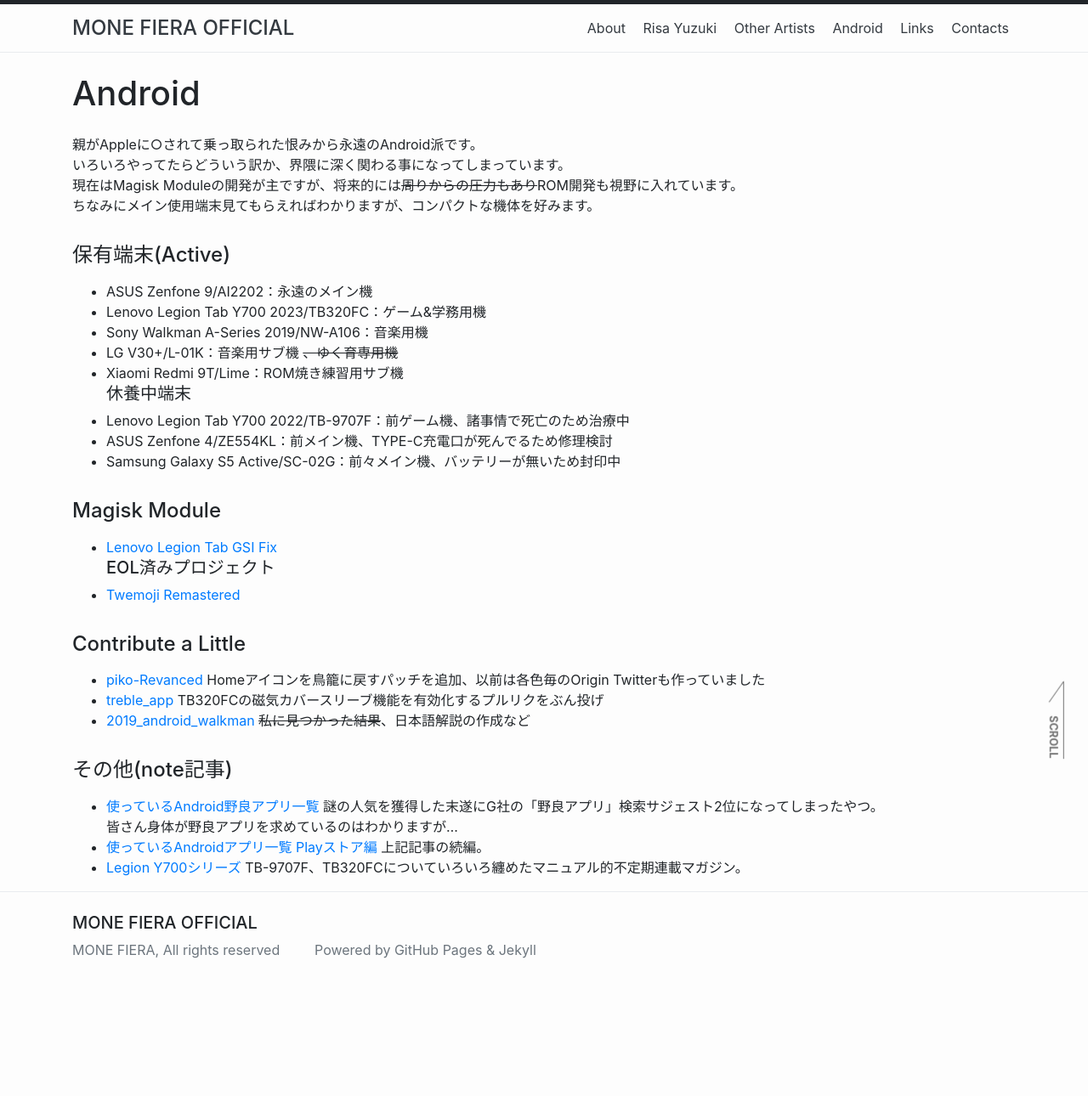
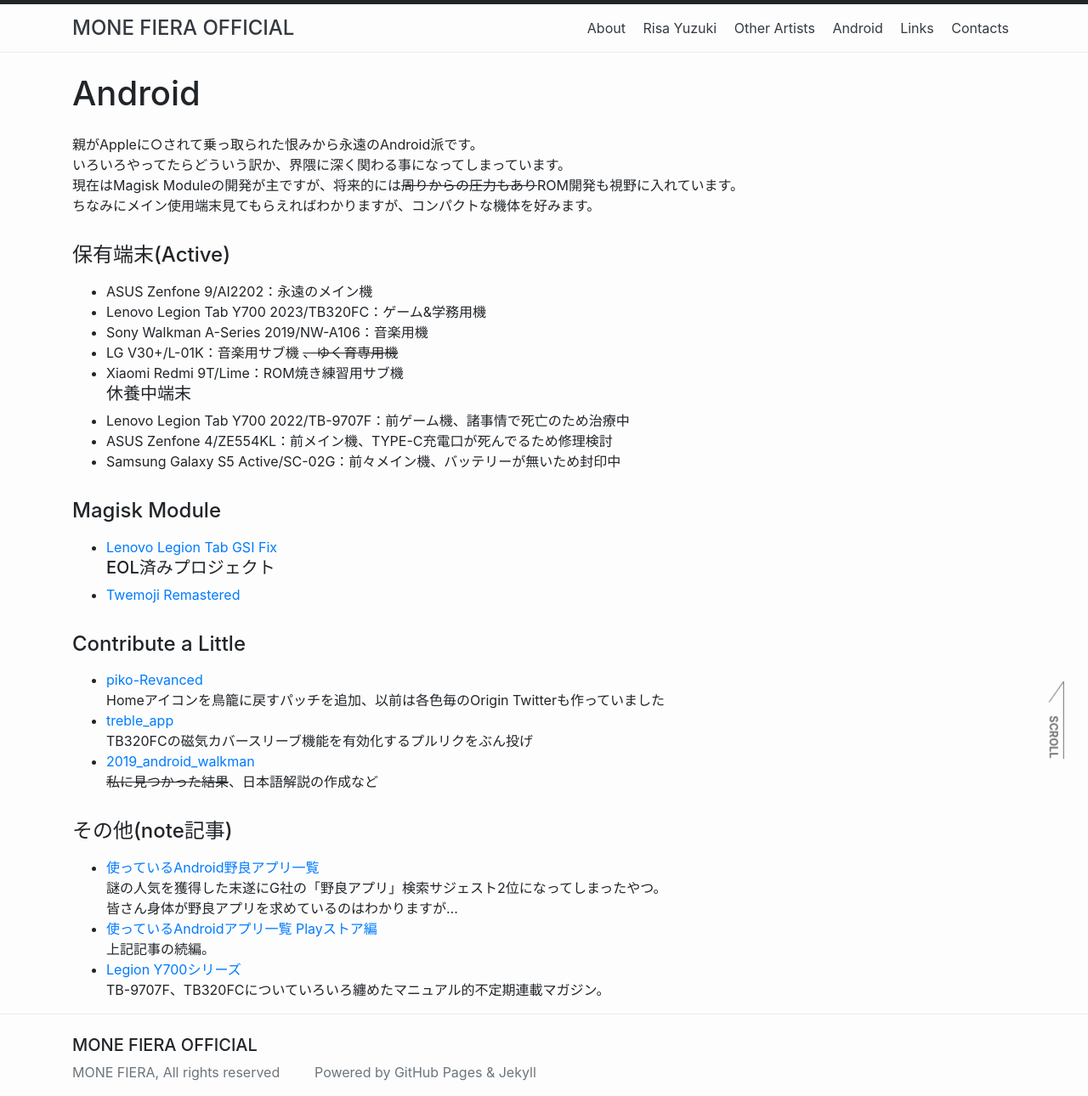
Before and after one commit to monefiera/monefiera.github.io, a Jekyll site: the page built from android.md, in a window 1280 px wide. Shown: the whole page at 85% size. Built offline with Jekyll 4.4.1, drawn with Linux system fonts in a browser that asks for light colours; before the commit the page ends 1146 px from its top, so only the background shows below that.

```diff
--- a/android.md
+++ b/android.md
@@ -26,18 +26,18 @@ permalink: /android/
 - [Twemoji Remastered](https://github.com/monefiera/Twemoji-Remastered)
 
 #### Contribute a Little
-- [piko-Revanced](https://github.com/crimera/piko)
+- [piko-Revanced](https://github.com/crimera/piko)<br>
 Homeアイコンを鳥籠に戻すパッチを追加、以前は各色毎のOrigin Twitterも作っていました
-- [treble_app](https://github.com/TrebleDroid/treble_app)
+- [treble_app](https://github.com/TrebleDroid/treble_app)<br>
 TB320FCの磁気カバースリーブ機能を有効化するプルリクをぶん投げ
-- [2019_android_walkman](https://github.com/notcbw/2019_android_walkman/)
+- [2019_android_walkman](https://github.com/notcbw/2019_android_walkman/)<br>
 ~~私に見つかった結果~~、日本語解説の作成など
 
 #### その他(note記事)
-- [使っているAndroid野良アプリ一覧](https://note.com/forsaken_love02/n/nd42186d4361a)
+- [使っているAndroid野良アプリ一覧](https://note.com/forsaken_love02/n/nd42186d4361a)<br>
 謎の人気を獲得した末遂にG社の「野良アプリ」検索サジェスト2位になってしまったやつ。<br>
 皆さん身体が野良アプリを求めているのはわかりますが…<br>
-- [使っているAndroidアプリ一覧 Playストア編](https://note.com/forsaken_love02/n/n2ec4209defb0)
+- [使っているAndroidアプリ一覧 Playストア編](https://note.com/forsaken_love02/n/n2ec4209defb0)<br>
 上記記事の続編。<br>
-- [Legion Y700シリーズ](https://note.com/forsaken_love02/m/m65b8ae03f30a)
+- [Legion Y700シリーズ](https://note.com/forsaken_love02/m/m65b8ae03f30a)<br>
 TB-9707F、TB320FCについていろいろ纏めたマニュアル的不定期連載マガジン。<br>
```
